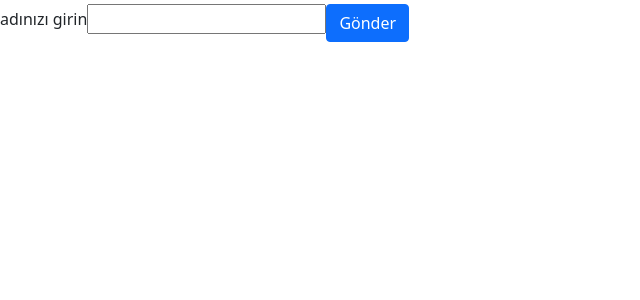
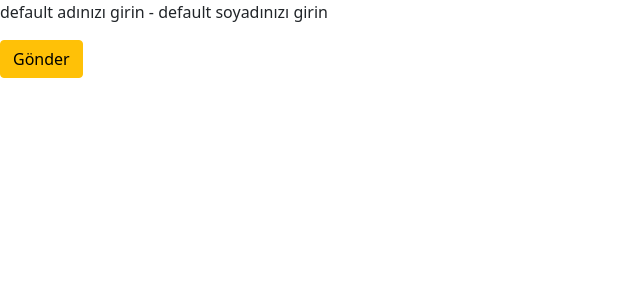
Before and after one commit to Sila2/OnePageProject, a React (Create React App) app: page / in a window 1280 px wide. Shown: the top 300 px of the page, without its empty margins (0-640 px from the left). Built offline with nearby package versions, Linux system fonts and the light colour scheme.

Commit message:
this.state  -  this.setState

```diff
--- /dev/null
+++ b/src/StateClass2.jsx
@@ -0,0 +1,58 @@
+import React, { Component } from 'react'
+
+//props -> bir datadan başka bir dataya veri gönderirken kullanıyoruz.
+//state -> onun o andaki durumu
+
+//state yapısı: o anda o datanın yani komponentin içinde kullanılan datanın, javascript objesinin ne durumda olduğunu söyler
+
+//this {}
+export default class StateClass2 extends Component {
+    //constructor
+    constructor(props){
+        super(props);
+
+        //bind
+        this.informationMethod=this.informationMethod.bind(this)
+
+        //state
+        this.state={
+            adi:"default adınızı girin",
+            soyadi:"default soyadınızı girin",
+        }
+    }
+
+    //method
+informationMethod(){
+    console.log('Eklendi')
+    console.log(this)
+    console.log(this.state.adi)
+    console.log(this.state.soyadi)
+    console.log("************************")
+
+    //state
+    // this.state.adi="sila";
+    // console.log(this.state.adi)
+    // this.state.soyadi="ikinci";
+    // console.log(this.state.soyadi)
+
+    //setState
+    this.setState({
+        adi:"sila",
+        soyadi:"ikinci",
+    })
+    console.log(this.state.adi)
+    console.log(this.state.soyadi)
+}
+
+//eslint: gramer hataları için yönlendirsin.
+
+  render() {
+    return (
+      <div>
+          {/* state kısmındaki bileşene erişmek istiyorum. */}
+          <p>{this.state.adi} - {this.state.soyadi}</p>
+          <button className='btn btn-warning' onClick={this.informationMethod}>Gönder</button>
+      </div>
+    )
+  }
+}
--- a/src/index.js
+++ b/src/index.js
@@ -4,7 +4,8 @@ import './index.css';
 
 import reportWebVitals from './reportWebVitals';
 import 'bootstrap/dist/css/bootstrap.min.css';
-import FormBind from './FormBind';
+//import FormBind from './FormBind';
+import StateClass2 from './StateClass2';
 //import EventBind from './EventBind';
 //import MemoryData from './MemoryData';
 // import HeaderFunction from './HeaderFunction';
@@ -27,8 +28,9 @@ root.render(
     {/* //burda data gönderip data alabilirim. */}
     {/* //data göndermek istediğimde props yapısını kullanırım */}
 
-    <FormBind/>
-    {/*<MemoryData dataBind="dataBindValue" dataChange="dataChangeValue" dataInMemory="dataInMemoryValue"/>
+    <StateClass2 dataChange="Datalarım geldi"/>
+    {/*<FormBind/>
+    <MemoryData dataBind="dataBindValue" dataChange="dataChangeValue" dataInMemory="dataInMemoryValue"/>
     <EventBind language="js java html5"/>
     <EventStringifyParse header={objectData.mainData} classData={objectData.classData}/>
      <HeaderFunction head="header_name"/>
```
